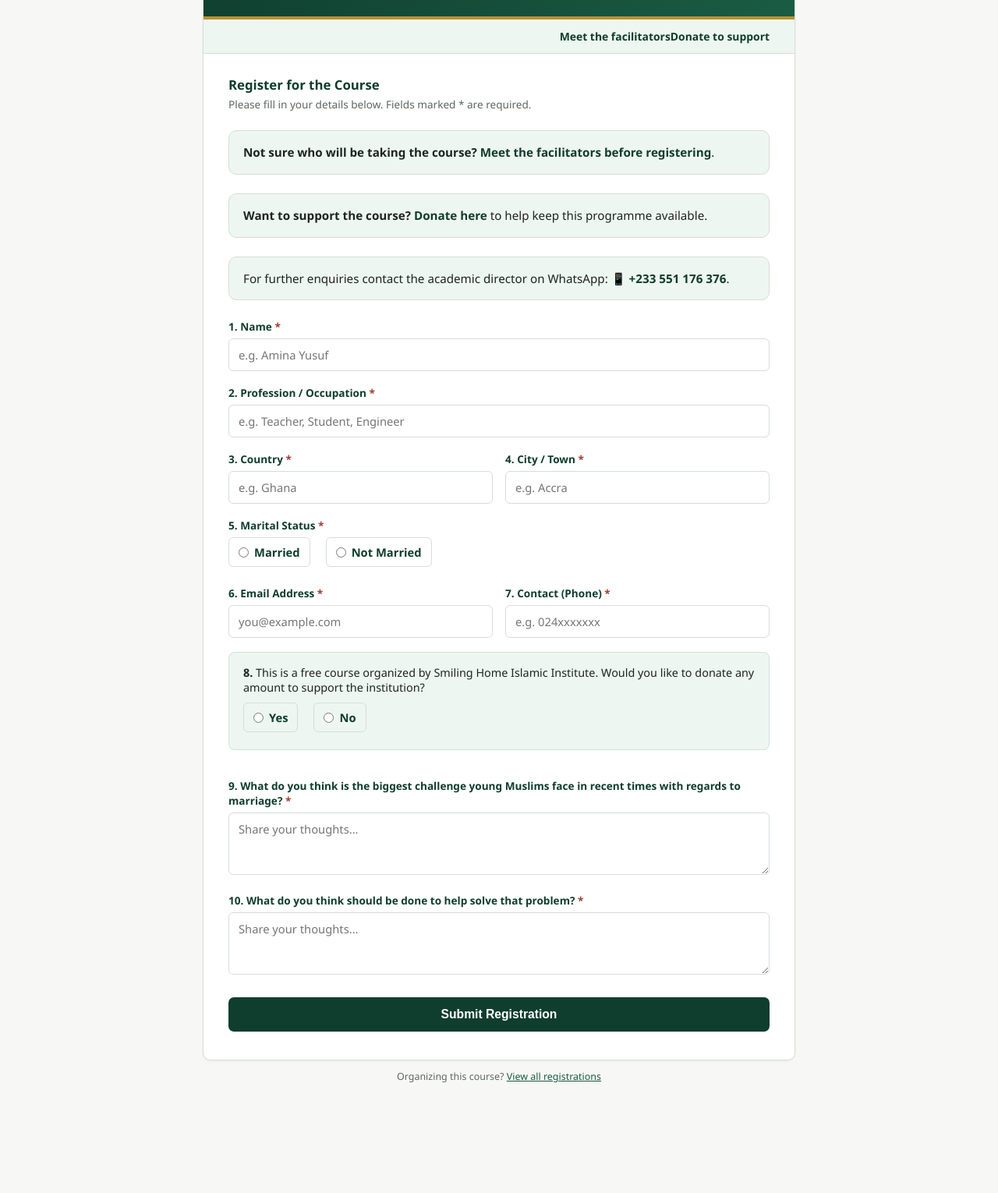
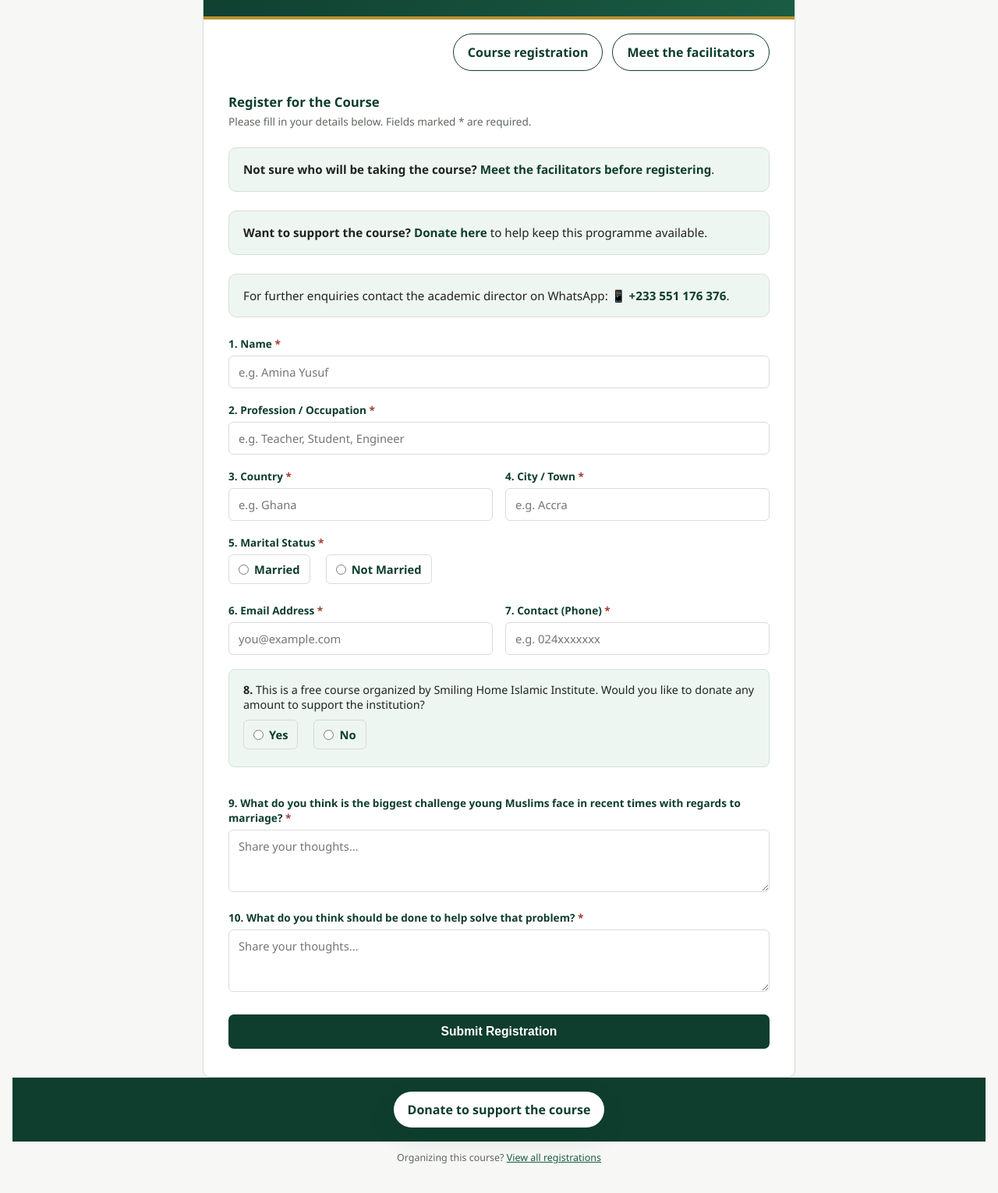
Before and after one commit to Kataali/smiling_home, a website: page registration-form.html in a window 1280 px wide. Shown: the part 120-1650 px from the top of the page at 78% size. Before the commit the page ends 1581 px from the top, so only its background shows below. Drawn offline with Linux system fonts and the light colour scheme.

Commit message:
Replace nav bars with page buttons and fix donation page validation

```diff
--- a/registration-form.html
+++ b/registration-form.html
@@ -20,10 +20,10 @@
       </div>
     </div>
 
-    <nav class="site-nav" aria-label="Primary navigation">
-      <a href="facilitators.html">Meet the facilitators</a>
-      <a href="donation.html">Donate to support</a>
-    </nav>
+    <div class="button-row" role="navigation" aria-label="Page navigation">
+      <a href="registration-form.html" class="page-button">Course registration</a>
+      <a href="facilitators.html" class="page-button">Meet the facilitators</a>
+    </div>
 
     <div class="content">
       <!-- FORM VIEW -->
@@ -142,6 +142,10 @@
     </div>
   </div>
 
+  <div class="site-footer">
+    <a href="donation.html" class="footer-donate-link">Donate to support the course</a>
+  </div>
+
   <div class="admin-toggle">
     Organizing this course? <a onclick="openAdmin()">View all registrations</a>
   </div>
--- a/script.js
+++ b/script.js
@@ -55,6 +55,13 @@
   const PENDING_PAYMENT_KEY = 'smiling-home:pending-paystack-payment';
   let completedPayment = null;
   const isDonationPage = document.body.classList.contains('donation-page');
+
+  function isDonationSelected(){
+    const selected = document.querySelector('input[name="donate"]:checked');
+    if(selected) return selected.value === 'Yes';
+    const hiddenDonate = document.querySelector('input[name="donate"][type="hidden"]');
+    return hiddenDonate?.value === 'Yes';
+  }
 
   function createPaymentSuccessSection(){
     const section = document.createElement('div');
@@ -195,7 +202,12 @@
   }
 
   function validatePaymentInputs(){
-    const donateYes = document.querySelector('input[name="donate"]:checked')?.value === 'Yes';
+    if(form && !form.checkValidity()){
+      form.reportValidity();
+      return false;
+    }
+
+    const donateYes = isDonationSelected();
     const amountField = document.getElementById('donationAmount');
     const momoField = document.getElementById('momoNumber');
     const amountError = document.getElementById('donationAmountError');
--- a/styles.css
+++ b/styles.css
@@ -115,7 +115,53 @@
     text-decoration:none;
   }
   .site-nav a:hover,.site-nav a:focus-visible{text-decoration:underline;}
+  .button-row{
+    display:flex;
+    flex-wrap:wrap;
+    gap:12px;
+    justify-content:flex-end;
+    padding:18px 32px 0;
+  }
+  .page-button{
+    display:inline-flex;
+    align-items:center;
+    justify-content:center;
+    padding:12px 18px;
+    border-radius:999px;
+    border:1px solid var(--green-900);
+    background:var(--white);
+    color:var(--green-900);
+    font-weight:700;
+    text-decoration:none;
+    transition:background .2s ease, transform .2s ease;
+  }
+  .page-button:hover,.page-button:focus-visible{
+    background:var(--green-50);
+    transform:translateY(-1px);
+  }
   .facilitators-content{padding:38px 32px 42px;}
+
+  .site-footer{
+    padding:18px 32px;
+    background:var(--green-900);
+    text-align:center;
+  }
+  .footer-donate-link{
+    display:inline-flex;
+    align-items:center;
+    justify-content:center;
+    gap:0.5rem;
+    background:var(--white);
+    color:var(--green-900);
+    padding:12px 18px;
+    border-radius:999px;
+    font-weight:700;
+    text-decoration:none;
+    box-shadow:0 12px 30px rgba(15,61,46,.15);
+  }
+  .footer-donate-link:hover,.footer-donate-link:focus-visible{
+    background:#f5f2de;
+  }
 
   @media (max-width: 900px){
     .facilitator-grid{grid-template-columns:repeat(2, minmax(0, 1fr));}
@@ -395,6 +441,8 @@
     input[type="number"], textarea, .submit-btn{font-size:16px;} /* prevents iOS zoom-on-focus */
     .radio-group{gap:10px;}
     .radio-option{flex:1 1 auto;justify-content:center;}
+    .button-row{flex-direction:column;align-items:stretch;}
+    .page-button{width:100%;}
     .payment-success-card{padding:17px;}
     .payment-success-header{gap:10px;}
     .payment-success-icon{flex-basis:40px;width:40px;height:40px;}
```
Also changed, not shown: donation.html (+4 -4 lines), facilitators.html (+7 -4 lines).
